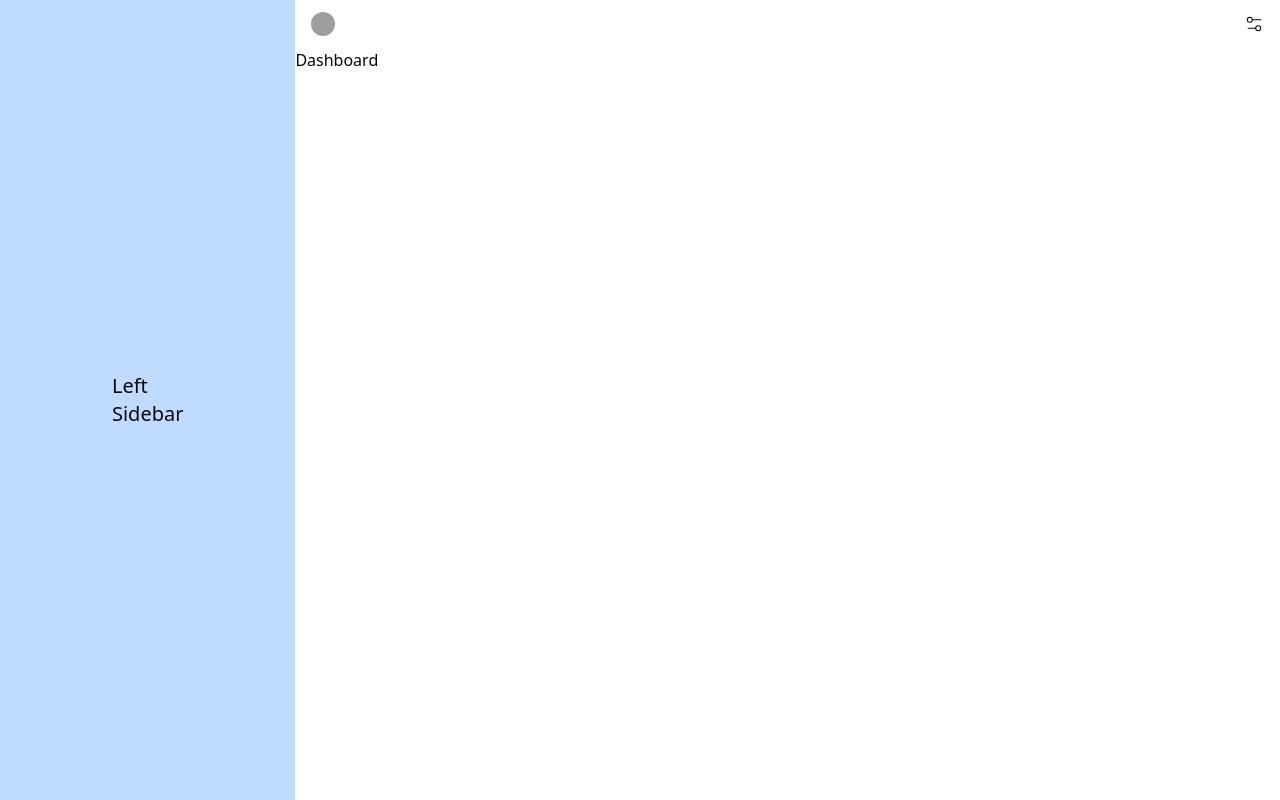
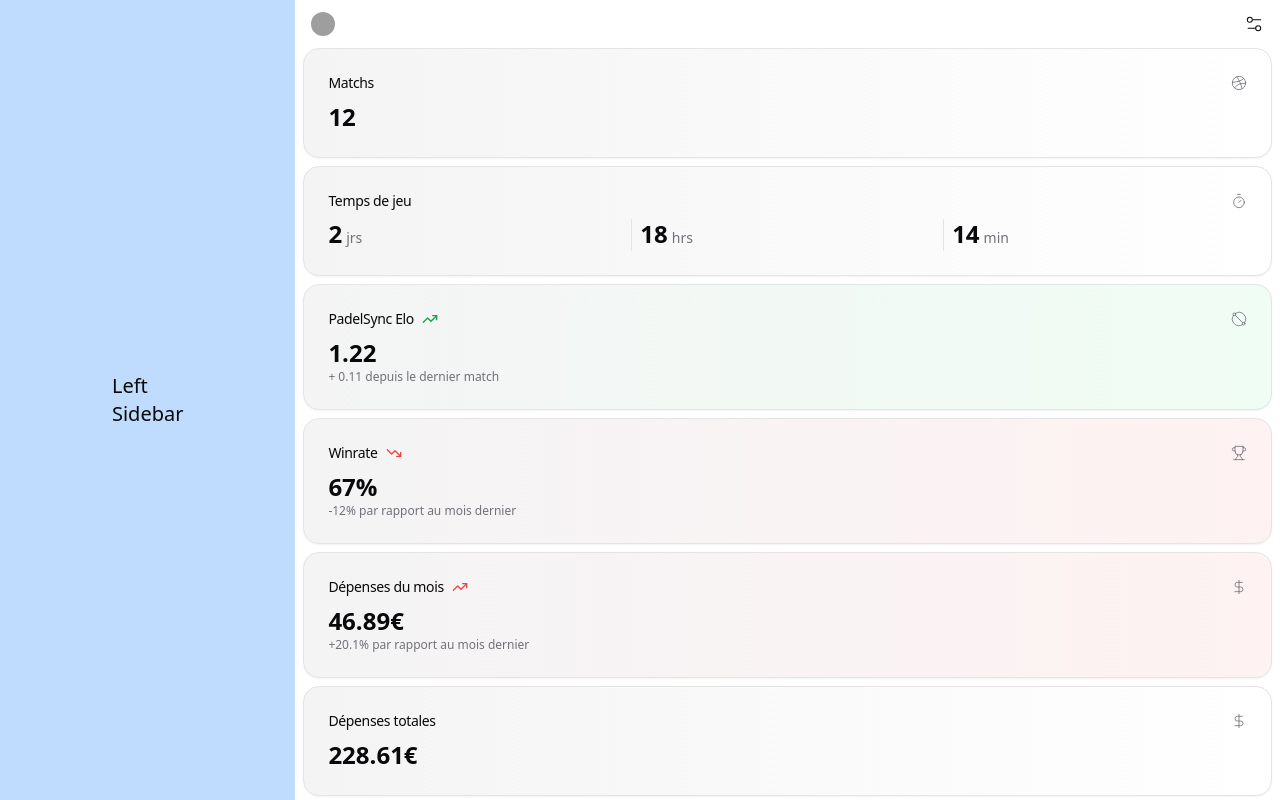
Before and after one commit to Brucells/padelsync, a React (Vite) app: page / in a window 1280 px wide. Built offline with nearby package versions, Linux system fonts and the light colour scheme; grey boxes are pictures that could not be loaded.

Commit message:
Create dashboard page

```diff
--- a/package.json
+++ b/package.json
@@ -11,6 +11,7 @@
   },
   "dependencies": {
     "@radix-ui/react-avatar": "^1.1.0",
+    "@radix-ui/react-separator": "^1.1.0",
     "@radix-ui/react-slot": "^1.1.0",
     "class-variance-authority": "^0.7.0",
     "clsx": "^2.1.1",
--- a/src/components/layout/MainContent.tsx
+++ b/src/components/layout/MainContent.tsx
@@ -2,7 +2,7 @@ import { Outlet } from "react-router-dom";
 
 function MainContent() {
     return (
-        <div className="h-full overflow-y-auto">
+        <div className="h-full overflow-y-auto px-2">
             <Outlet />
         </div>
     );
--- /dev/null
+++ b/src/components/ui/card.tsx
@@ -0,0 +1,79 @@
+import * as React from "react"
+
+import { cn } from "@/lib/utils"
+
+const Card = React.forwardRef<
+  HTMLDivElement,
+  React.HTMLAttributes<HTMLDivElement>
+>(({ className, ...props }, ref) => (
+  <div
+    ref={ref}
+    className={cn(
+      "rounded-lg border bg-card text-card-foreground shadow-sm",
+      className
+    )}
+    {...props}
+  />
+))
+Card.displayName = "Card"
+
+const CardHeader = React.forwardRef<
+  HTMLDivElement,
+  React.HTMLAttributes<HTMLDivElement>
+>(({ className, ...props }, ref) => (
+  <div
+    ref={ref}
+    className={cn("flex flex-col space-y-1.5 p-6", className)}
+    {...props}
+  />
+))
+CardHeader.displayName = "CardHeader"
+
+const CardTitle = React.forwardRef<
+  HTMLParagraphElement,
+  React.HTMLAttributes<HTMLHeadingElement>
+>(({ className, ...props }, ref) => (
+  <h3
+    ref={ref}
+    className={cn(
+      "text-2xl font-semibold leading-none tracking-tight",
+      className
+    )}
+    {...props}
+  />
+))
+CardTitle.displayName = "CardTitle"
+
+const CardDescription = React.forwardRef<
+  HTMLParagraphElement,
+  React.HTMLAttributes<HTMLParagraphElement>
+>(({ className, ...props }, ref) => (
+  <p
+    ref={ref}
+    className={cn("text-sm text-muted-foreground", className)}
+    {...props}
+  />
+))
+CardDescription.displayName = "CardDescription"
+
+const CardContent = React.forwardRef<
+  HTMLDivElement,
+  React.HTMLAttributes<HTMLDivElement>
+>(({ className, ...props }, ref) => (
+  <div ref={ref} className={cn("p-6 pt-0", className)} {...props} />
+))
+CardContent.displayName = "CardContent"
+
+const CardFooter = React.forwardRef<
+  HTMLDivElement,
+  React.HTMLAttributes<HTMLDivElement>
+>(({ className, ...props }, ref) => (
+  <div
+    ref={ref}
+    className={cn("flex items-center p-6 pt-0", className)}
+    {...props}
+  />
+))
+CardFooter.displayName = "CardFooter"
+
+export { Card, CardHeader, CardFooter, CardTitle, CardDescription, CardContent }
--- /dev/null
+++ b/src/components/ui/separator.tsx
@@ -0,0 +1,29 @@
+import * as React from "react"
+import * as SeparatorPrimitive from "@radix-ui/react-separator"
+
+import { cn } from "@/lib/utils"
+
+const Separator = React.forwardRef<
+  React.ElementRef<typeof SeparatorPrimitive.Root>,
+  React.ComponentPropsWithoutRef<typeof SeparatorPrimitive.Root>
+>(
+  (
+    { className, orientation = "horizontal", decorative = true, ...props },
+    ref
+  ) => (
+    <SeparatorPrimitive.Root
+      ref={ref}
+      decorative={decorative}
+      orientation={orientation}
+      className={cn(
+        "shrink-0 bg-border",
+        orientation === "horizontal" ? "h-[1px] w-full" : "h-full w-[1px]",
+        className
+      )}
+      {...props}
+    />
+  )
+)
+Separator.displayName = SeparatorPrimitive.Root.displayName
+
+export { Separator }
--- a/src/index.css
+++ b/src/index.css
@@ -14,6 +14,8 @@
     --primary-foreground: 0 0% 98%;
     --secondary: 240 4.8% 95.9%;
     --secondary-foreground: 240 5.9% 10%;
+    --success: 142.1 76.2% 36.3%;
+    --success-foreground: 142.1 76.2% 36.3%;
     --muted: 240 4.8% 95.9%;
     --muted-foreground: 240 3.8% 46.1%;
     --accent: 240 4.8% 95.9%;
@@ -41,6 +43,8 @@
     --primary-foreground: 240 5.9% 10%;
     --secondary: 240 3.7% 15.9%;
     --secondary-foreground: 0 0% 98%;
+    --success: 142.1 76.2% 36.3%;
+    --success-foreground: 142.1 76.2% 36.3%;
     --muted: 240 3.7% 15.9%;
     --muted-foreground: 240 5% 64.9%;
     --accent: 240 3.7% 15.9%;
--- a/src/pages/Dashboard.tsx
+++ b/src/pages/Dashboard.tsx
@@ -1,9 +1,127 @@
+import { Card, CardContent, CardHeader, CardTitle } from "@/components/ui/card";
+import { Separator } from "@/components/ui/separator";
+import { Diameter, DollarSign, Dribbble, Timer, TrendingDown, TrendingUp, Trophy } from "lucide-react";
+
 function Dashboard() {
     return (
         <>
-            <h1>Dashboard</h1>
+            <div className=" ">
+
+                <Card className="bg-gradient-to-r from-accent mb-2">
+                    <CardHeader className="flex flex-row items-center justify-between space-y-0 pb-2">
+                        <CardTitle className="text-sm font-medium">Matchs</CardTitle>
+                        <Dribbble strokeWidth={1.25} className="h-4 w-4 text-muted-foreground" />
+                    </CardHeader>
+                    <CardContent>
+                        <div className="text-2xl font-bold">12</div>
+                    </CardContent>
+                </Card>
+
+                <Card className="bg-gradient-to-r from-accent mb-2">
+                    <CardHeader className="flex flex-row items-center justify-between space-y-0 pb-2">
+                        <CardTitle className="text-sm font-medium">Temps de jeu</CardTitle>
+                        <Timer strokeWidth={1.25} className="h-4 w-4 text-muted-foreground" />
+                    </CardHeader>
+                    <CardContent>
+                        <div className="flex w-full items-center gap-2">
+                            <div className="grid flex-1 auto-rows-min gap-0.5">
+                                <div className="flex items-baseline gap-1 text-2xl font-bold tabular-nums leading-none">
+                                    2
+                                    <span className="text-sm font-normal text-muted-foreground">
+                                        jrs
+                                    </span>
+                                </div>
+                            </div>
+                            <Separator orientation="vertical" className="mx-0 h-8 w-px" />
+                            <div className="grid flex-1 auto-rows-min gap-0.5">
+                                <div className="flex items-baseline gap-1 text-2xl font-bold tabular-nums leading-none">
+                                    18
+                                    <span className="text-sm font-normal text-muted-foreground">
+                                        hrs
+                                    </span>
+                                </div>
+                            </div>
+                            <Separator orientation="vertical" className="mx-0 h-8 w-px" />
+                            <div className="grid flex-1 auto-rows-min gap-0.5">
+                                <div className="flex items-baseline gap-1 text-2xl font-bold tabular-nums leading-none">
+                                    14
+                                    <span className="text-sm font-normal text-muted-foreground">
+                                        min
+                                    </span>
+                                </div>
+                            </div>
+                        </div>
+                    </CardContent>
+                </Card>
+
+                <Card className="bg-gradient-to-r from-accent to-green-50 mb-2">
+                    <CardHeader className="flex flex-row items-center justify-between space-y-0 pb-2">
+                        <CardTitle className="text-sm font-medium flex flex-row items-center">
+                            PadelSync Elo
+                            <TrendingUp className="ml-2 h-4 w-4 text-success" />
+                        </CardTitle>
+                        <Diameter strokeWidth={1.25} className="h-4 w-4 text-muted-foreground" />
+                    </CardHeader>
+                    <CardContent>
+                        <div className="text-2xl font-bold">1.22</div>
+                        <p className="text-xs text-muted-foreground">
+                            + 0.11 depuis le dernier match
+                        </p>
+                    </CardContent>
+                </Card>
+
+                <Card className="bg-gradient-to-r from-accent to-red-50 mb-2">
+                    <CardHeader className="flex flex-row items-center justify-between space-y-0 pb-2">
+                        <CardTitle className="text-sm font-medium flex flex-row items-center">
+                            Winrate
+                            <TrendingDown className="ml-2 h-4 w-4 text-destructive" />
+                        </CardTitle>
+                        <Trophy strokeWidth={1.25} className="h-4 w-4 text-muted-foreground" />
+                    </CardHeader>
+                    <CardContent>
+                        <div className="text-2xl font-bold">67%</div>
+                        <p className="text-xs text-muted-foreground">
+                            -12% par rapport au mois dernier
+                        </p>
+                    </CardContent>
+                </Card>
+
+                <Card className="bg-gradient-to-r from-accent to-red-50 mb-2">
+                    <CardHeader className="flex flex-row items-center justify-between space-y-0 pb-2">
+                        <CardTitle className="text-sm font-medium flex flex-row items-center">
+                            Dépenses du mois
+                            <TrendingUp className="ml-2 h-4 w-4 text-destructive" />
+                        </CardTitle>
+                        <DollarSign strokeWidth={1.25} className="h-4 w-4 text-muted-foreground" />
+
+                    </CardHeader>
+                    <CardContent>
+                        <div className="text-2xl font-bold">46.89€</div>
+                        <p className="text-xs text-muted-foreground">
+                            +20.1% par rapport au mois dernier
+                        </p>
+                    </CardContent>
+                </Card>
+
+
+                <Card className="bg-gradient-to-r from-accent mb-2">
+                    <CardHeader className="flex flex-row items-center justify-between space-y-0 pb-2">
+                        <CardTitle className="text-sm font-medium flex flex-row items-center">
+                            Dépenses totales
+
+                        </CardTitle>
+                        <DollarSign strokeWidth={1.25} className="h-4 w-4 text-muted-foreground" />
+
+                    </CardHeader>
+                    <CardContent>
+                        <div className="text-2xl font-bold">228.61€</div>
+
+                    </CardContent>
+                </Card>
+
+            </div>
         </>
-     );
+    );
 }
 
 export default Dashboard;
--- a/tailwind.config.js
+++ b/tailwind.config.js
@@ -28,6 +28,10 @@ export default {
   				DEFAULT: 'hsl(var(--secondary))',
   				foreground: 'hsl(var(--secondary-foreground))'
   			},
+  			success: {
+  				DEFAULT: 'hsl(var(--success))',
+  				foreground: 'hsl(var(--success-foreground))',
+  			},
   			muted: {
   				DEFAULT: 'hsl(var(--muted))',
   				foreground: 'hsl(var(--muted-foreground))'
```
Also changed, not shown: 1 other file (tests, documents, lock files or other folders).
